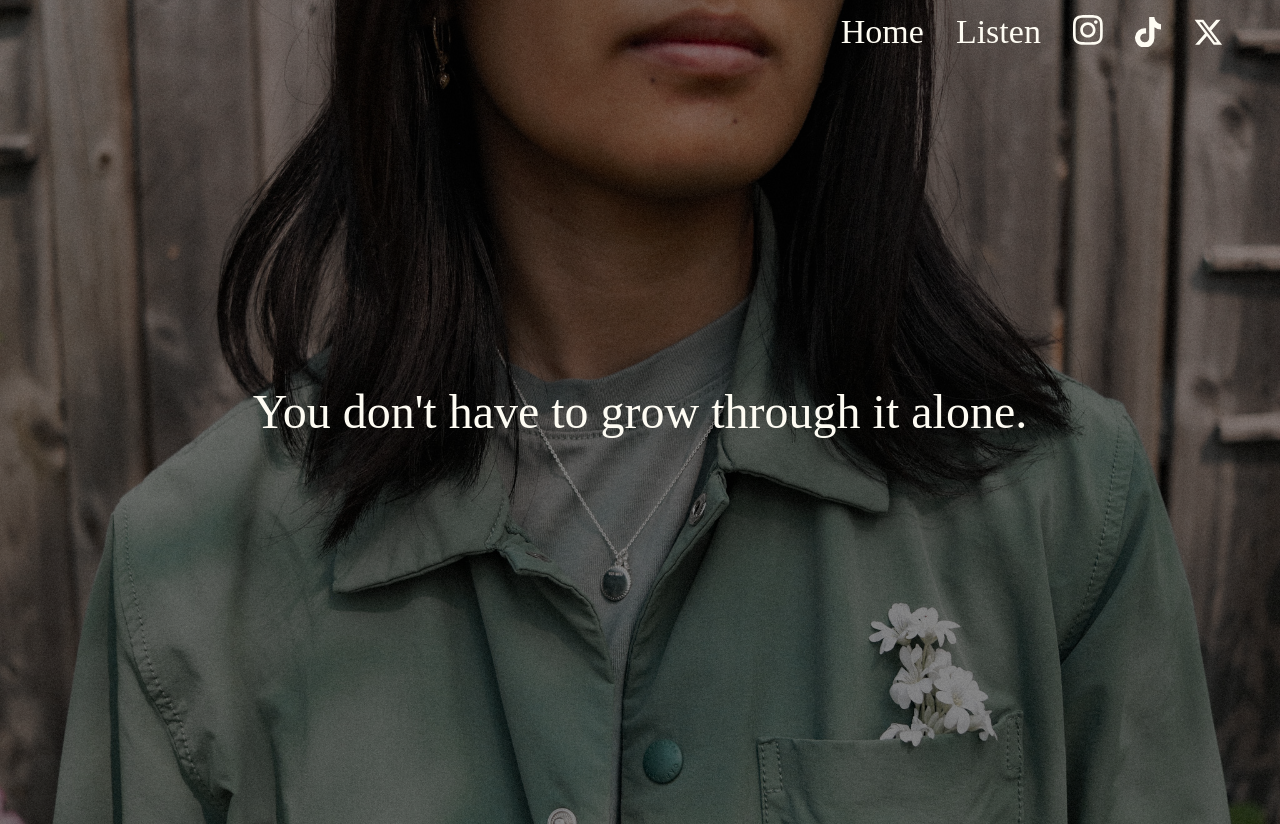
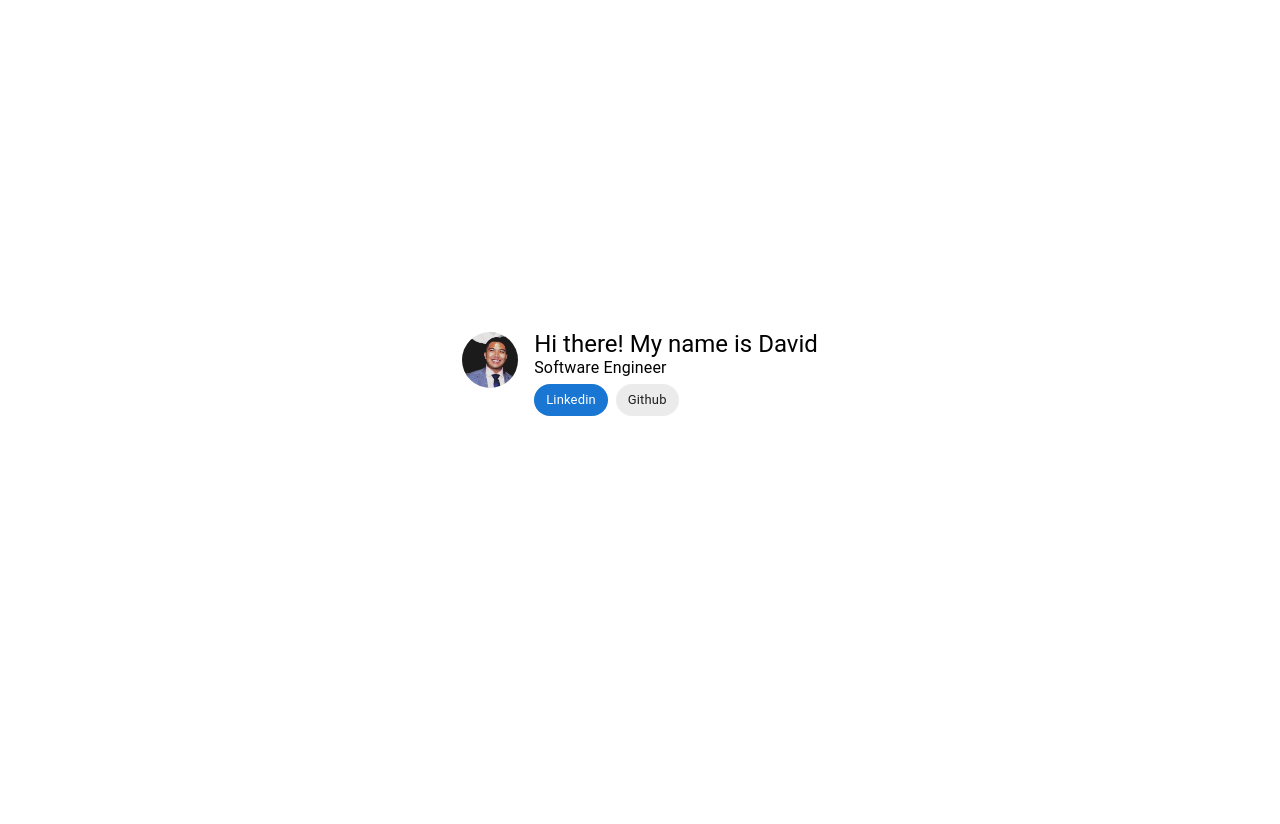
Before and after one commit to dajomareyes/personal-website, a React app: page / in a window 1280 px wide. After the commit the page ends 800 px from the top, so only its background shows below. Built offline with nearby package versions, Linux system fonts and the light colour scheme.

Commit message:
refactor website

```diff
--- a/index.html
+++ b/index.html
@@ -2,9 +2,9 @@
 <html lang="en">
   <head>
     <meta charset="UTF-8" />
-    <link rel="icon" href="/logo.svg" />
+    <!-- <link rel="icon" href="/logo.svg" /> -->
     <meta name="viewport" content="width=device-width, initial-scale=1.0" />
-    <title>jadamareyes - music</title>
+    <title>David Joshua Reyes</title>
   </head>
   <body>
     <div id="root"></div>
--- a/src/App.tsx
+++ b/src/App.tsx
@@ -1,82 +1,10 @@
-import { AppBar, CssBaseline, Toolbar, Typography } from "@mui/material";
+import { CssBaseline } from "@mui/material";
 import Home from "./pages/Home";
-
-import { FontAwesomeIcon } from "@fortawesome/react-fontawesome";
-import {
-  faInstagram,
-  faTiktok,
-  faXTwitter,
-} from "@fortawesome/free-brands-svg-icons";
-
-const ToolBarMenuItem = (props: {
-  href: string;
-  children: React.ReactNode | string;
-}) => {
-  return (
-    <Typography
-      {...props}
-      variant="h4"
-      noWrap
-      component="a"
-      sx={{
-        mr: 4,
-        display: { xs: "none", md: "flex" },
-        color: "inherit",
-        cursor: "pointer",
-        textDecoration: "none",
-        "&:hover": {
-          textDecoration: "underline",
-          textDecorationThickness: "2px",
-          textUnderlineOffset: "5px",
-        },
-      }}
-    >
-      {props.children}
-    </Typography>
-  );
-};
 
 export default function App() {
   return (
     <>
       <CssBaseline />
-      {/* todo: handle app bar when small screen, use hamburger */}
-      <AppBar
-        sx={{
-          background: "transparent",
-          boxShadow: "none",
-          color: "inherit",
-        }}
-      >
-        <Toolbar
-          sx={{
-            justifyContent: "flex-end",
-          }}
-        >
-          <ToolBarMenuItem href="/">Home</ToolBarMenuItem>
-
-          <ToolBarMenuItem href="https://open.spotify.com/artist/68flYKnXNMn8CVDaqSkznJ?si=0ydx2P_rSAKhys8XwE4lLQ">
-            Listen
-          </ToolBarMenuItem>
-
-          {/* <ToolBarMenuItem href="#about">About</ToolBarMenuItem> */}
-
-          {/* todo: figure out bug where underline does not show for FA icons */}
-          <ToolBarMenuItem href="https://www.instagram.com/jadamareyes/">
-            <span>
-              <FontAwesomeIcon icon={faInstagram} />
-            </span>
-          </ToolBarMenuItem>
-
-          <ToolBarMenuItem href="https://www.tiktok.com/@jadamareyes">
-            <FontAwesomeIcon icon={faTiktok} fontSize={".9em"} />
-          </ToolBarMenuItem>
-
-          <ToolBarMenuItem href="https://twitter.com/jadamareyes">
-            <FontAwesomeIcon icon={faXTwitter} fontSize={".9em"} />
-          </ToolBarMenuItem>
-        </Toolbar>
-      </AppBar>
       <Home />
     </>
   );
--- a/src/pages/Home.tsx
+++ b/src/pages/Home.tsx
@@ -1,75 +1,60 @@
-import { Box, Paper, Typography } from "@mui/material";
+import { Avatar, Chip, Stack, Typography } from "@mui/material";
 import { styled } from "@mui/system";
 import Grid from "@mui/system/Unstable_Grid";
-import background from "../assets/profile.jpg";
+import avatarImage from "../assets/avatar-david.jpeg";
 
-const Section = styled(Paper)(({ theme }) => ({
-  display: "block",
-  padding: theme.spacing(4),
-  borderRadius: 0,
+const StyledDiv = styled("div")(() => ({
+  display: "grid",
+  overflowX: "hidden",
+  overflowY: "hidden",
+  color: "black",
+  width: "100vw",
+  height: "90vh",
+  margin: 0,
+  padding: 0,
 }));
 
 const Home = () => {
   return (
-    <>
-      <Grid container columns={{ xs: 12 }}>
-        <Grid xs={12}>
-          <Section
-            elevation={0}
-            sx={{
-              backgroundImage: `url(${background})`,
-              backgroundPosition: "center",
-              backgroundRepeat: "no-repeat",
-              backgroundSize: "cover",
-              boxShadow: "inset 0 0 0 2000px rgba(0, 0, 0, 0.45)",
-            }}
-          >
-            <Box
-              display="flex"
-              justifyContent="center"
-              alignItems="center"
-              height="95vh"
-            >
-              <Typography variant="h3">
-                You don't have to grow through it alone.
-              </Typography>
-            </Box>
-          </Section>
+    <StyledDiv>
+      <Grid
+        container
+        justifyContent={"center"}
+        alignItems={"center"}
+        spacing={2}
+      >
+        <Grid>
+          <Avatar
+            alt="David Reyes"
+            src={avatarImage}
+            sx={{ width: 56, height: 56 }}
+          />
         </Grid>
-        {/* todo: implement this */}
-        {/* <Grid xs={12}>
-          <Section
-            elevation={0}
-            sx={{
-              height: "20vh",
-              // backgroundColor: "#173F2F"
-              backgroundColor: "#668476",
-              // backgroundColor: "#D16014"
-              // backgroundColor: "#362816"
-              // backgroundColor: "#FEFCF3"
-              boxShadow: "inset 0 0 0 2000px rgba(0, 0, 0, 0.25)",
-
-            }}
-            id="socials"
-          >
-            <Box
-              display="flex"
-              justifyContent="center"
-              alignItems="center"
-            >
-              <Typography variant="h3">
-                Socials
-              </Typography>
-            </Box>
-          </Section>
-        </Grid> */}
-        {/* <Grid xs={12}>
-          <Section elevation={0} sx={{ height: "80vh" }} id="about">
-            <h1>About</h1>
-          </Section>
-        </Grid> */}
+        <Grid>
+          <Stack sx={{ mb: 1, mt: 3 }}>
+            <Typography variant="h5">Hi there! My name is David</Typography>
+            <Typography variant="subtitle1" lineHeight="1">
+              Software Engineer
+            </Typography>
+          </Stack>
+          <Stack direction="row" spacing={1}>
+            <Chip
+              label="Linkedin"
+              color="primary"
+              component="a"
+              href="https://www.linkedin.com/in/david-joshua-reyes-7aa50ab3/"
+              clickable
+            />
+            <Chip
+              label="Github"
+              component="a"
+              href="https://github.com/dajomareyes"
+              clickable
+            />
+          </Stack>
+        </Grid>
       </Grid>
-    </>
+    </StyledDiv>
   );
 };
 
--- a/src/theme.tsx
+++ b/src/theme.tsx
@@ -6,32 +6,32 @@ import { createTheme } from "@mui/material/styles";
 // dark green rgba value - rgba(23, 63, 47, 1)
 
 export const theme = createTheme({
-  palette: {
-    text: {
-      primary: "#FEFCF3",
-    },
-    primary: {
-      main: "#D16014",
-    },
-    secondary: {
-      main: "#668476",
-    },
-  },
-  typography: {
-    fontFamily: "Jomolhari, Serif",
-  },
-  components: {
-    MuiCssBaseline: {
-      styleOverrides: `
-          @font-face {
-            font-family: 'Raleway';
-            font-style: normal;
-            font-display: swap;
-            font-weight: 400;
-            src: local('Jomolhair'), local('Jomalhari-Regular'), url(${Jomolhari}) format('ttf');
-            unicodeRange: U+0000-00FF, U+0131, U+0152-0153, U+02BB-02BC, U+02C6, U+02DA, U+02DC, U+2000-206F, U+2074, U+20AC, U+2122, U+2191, U+2193, U+2212, U+2215, U+FEFF;
-          }
-        `,
-    },
-  },
+  // palette: {
+  //   text: {
+  //     primary: "#FEFCF3",
+  //   },
+  //   primary: {
+  //     main: "#D16014",
+  //   },
+  //   secondary: {
+  //     main: "#668476",
+  //   },
+  // },
+  // typography: {
+  //   fontFamily: "Jomolhari, Serif",
+  // },
+  // components: {
+  //   MuiCssBaseline: {
+  //     styleOverrides: `
+  //         @font-face {
+  //           font-family: 'Raleway';
+  //           font-style: normal;
+  //           font-display: swap;
+  //           font-weight: 400;
+  //           src: local('Jomolhair'), local('Jomalhari-Regular'), url(${Jomolhari}) format('ttf');
+  //           unicodeRange: U+0000-00FF, U+0131, U+0152-0153, U+02BB-02BC, U+02C6, U+02DA, U+02DC, U+2000-206F, U+2074, U+20AC, U+2122, U+2191, U+2193, U+2212, U+2215, U+FEFF;
+  //         }
+  //       `,
+  //   },
+  // },
 });
```
Also changed, not shown: package.json (+5 -3 lines), .yarnrc.yml (added), src/assets/avatar-david.jpeg (added), src/assets/profile.jpg (deleted), 3 other files.
